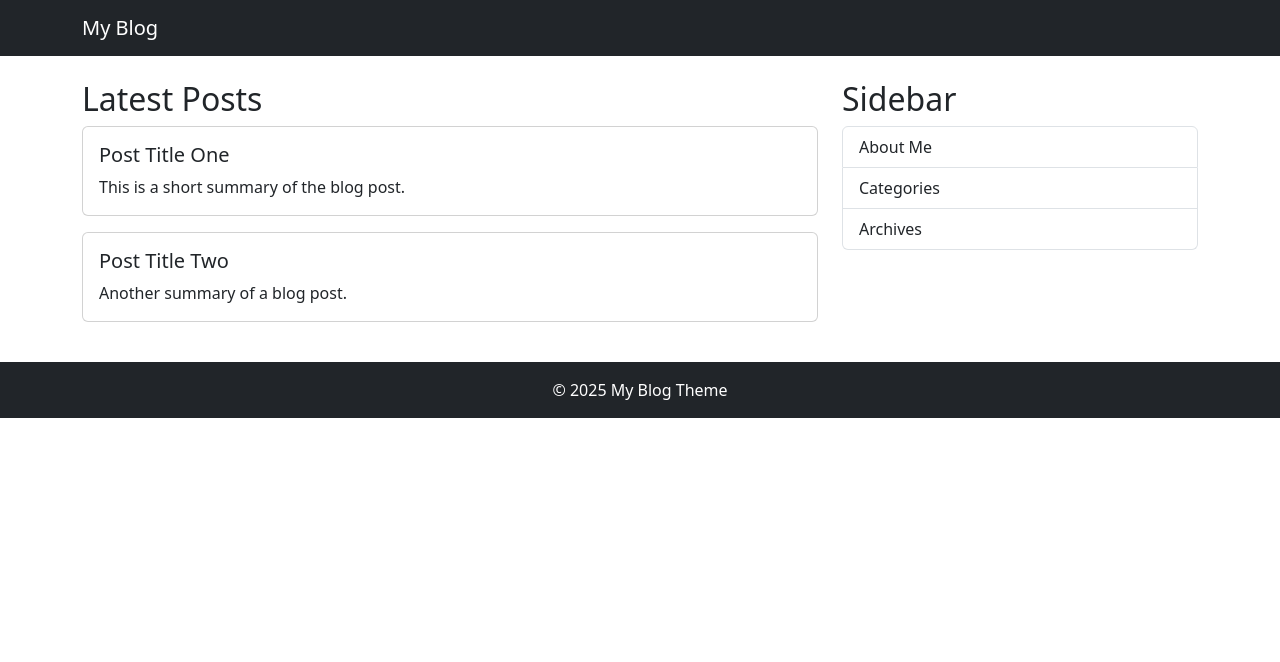
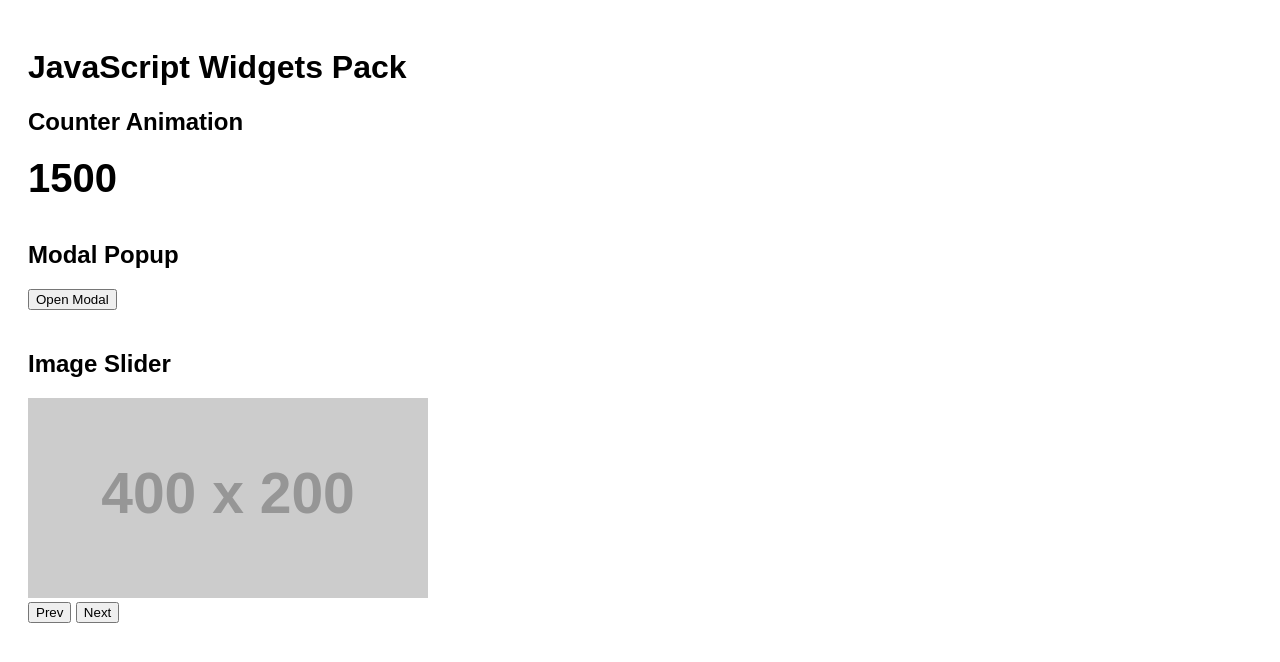
Before and after one commit to sammiesn/-web-templates-portfolio, a plain HTML site: page index.html in a window 1280 px wide. Drawn offline with nearby package versions, Linux system fonts and the light colour scheme; placeholder pictures from the web are drawn by us.

Commit message:
Add JavaScript Widgets Pack
Added interactive JavaScript widgets including counter animation, modal popup, and image slider with working navigation. Includes preview screenshot.

```diff
--- a/index.html
+++ b/index.html
@@ -1,50 +1,43 @@
 <!DOCTYPE html>
 <html lang="en">
 <head>
-  <meta charset="UTF-8">
-  <meta name="viewport" content="width=device-width, initial-scale=1.0">
-  <title>Bootstrap Blog Theme</title>
-  <link href="https://cdn.jsdelivr.net/npm/bootstrap@5.3.0/dist/css/bootstrap.min.css" rel="stylesheet">
+    <meta charset="UTF-8">
+    <meta name="viewport" content="width=device-width, initial-scale=1.0">
+    <title>JavaScript Widgets Pack</title>
+    <link rel="stylesheet" href="style.css">
 </head>
 <body>
 
-  <nav class="navbar navbar-expand-lg navbar-dark bg-dark">
-    <div class="container">
-      <a class="navbar-brand" href="#">My Blog</a>
-    </div>
-  </nav>
+    <h1>JavaScript Widgets Pack</h1>
 
-  <div class="container mt-4">
-    <div class="row">
-      <div class="col-md-8">
-        <h2>Latest Posts</h2>
-        <div class="card mb-3">
-          <div class="card-body">
-            <h5 class="card-title">Post Title One</h5>
-            <p class="card-text">This is a short summary of the blog post.</p>
-          </div>
+    <!-- Counter -->
+    <section class="widget">
+        <h2>Counter Animation</h2>
+        <div class="counter" data-target="1500">0</div>
+    </section>
+
+    <!-- Modal -->
+    <section class="widget">
+        <h2>Modal Popup</h2>
+        <button id="openModal">Open Modal</button>
+        <div id="modal" class="modal">
+            <div class="modal-content">
+                <p>This is a modal popup!</p>
+                <button id="closeModal">Close</button>
+            </div>
         </div>
-        <div class="card mb-3">
-          <div class="card-body">
-            <h5 class="card-title">Post Title Two</h5>
-            <p class="card-text">Another summary of a blog post.</p>
-          </div>
+    </section>
+
+    <!-- Slider -->
+    <section class="widget">
+        <h2>Image Slider</h2>
+        <div class="slider">
+            <img id="sliderImage" src="https://via.placeholder.com/400x200?text=Slide+1">
         </div>
-      </div>
-      <div class="col-md-4">
-        <h2>Sidebar</h2>
-        <ul class="list-group">
-          <li class="list-group-item">About Me</li>
-          <li class="list-group-item">Categories</li>
-          <li class="list-group-item">Archives</li>
-        </ul>
-      </div>
-    </div>
-  </div>
+        <button id="prev">Prev</button>
+        <button id="next">Next</button>
+    </section>
 
-  <footer class="bg-dark text-white text-center py-3 mt-4">
-    © 2025 My Blog Theme
-  </footer>
-
+    <script src="script.js"></script>
 </body>
 </html>
--- /dev/null
+++ b/script.js
@@ -0,0 +1,35 @@
+
+const counter = document.querySelector('.counter');
+let count = 0;
+const target = parseInt(counter.getAttribute('data-target'));
+
+const updateCounter = () => {
+    if (count < target) {
+        count += 10;
+        counter.textContent = count;
+        requestAnimationFrame(updateCounter);
+    }
+};
+updateCounter();
+
+
+const modal = document.getElementById('modal');
+document.getElementById('openModal').onclick = () => modal.style.display = 'block';
+document.getElementById('closeModal').onclick = () => modal.style.display = 'none';
+
+
+const images = [
+  "https://images.unsplash.com/photo-1503264116251-35a269479413?w=400&h=200&fit=crop",
+  "https://images.unsplash.com/photo-1500530855697-b586d89ba3ee?w=400&h=200&fit=crop",
+  "https://images.unsplash.com/photo-1495567720989-cebdbdd97913?w=400&h=200&fit=crop"
+];
+let index = 0;
+document.getElementById('next').onclick = () => {
+    index = (index + 1) % images.length;
+    document.getElementById('sliderImage').src = images[index];
+};
+
+document.getElementById('prev').onclick = () => {
+    index = (index - 1 + images.length) % images.length;
+    document.getElementById('sliderImage').src = images[index];
+};
--- a/style.css
+++ b/style.css
@@ -1,44 +1,36 @@
 body {
-    margin: 0;
     font-family: Arial, sans-serif;
-    background: #f5f5f5;
+    padding: 20px;
 }
 
-.hero {
-    background: #1a73e8;
-    color: white;
-    text-align: center;
-    padding: 80px 20px;
+.widget {
+    margin-bottom: 40px;
 }
 
-.btn {
-    background: white;
-    color: #1a73e8;
-    padding: 12px 25px;
-    border-radius: 5px;
-    text-decoration: none;
+.counter {
+    font-size: 40px;
     font-weight: bold;
 }
 
-.features {
-    display: flex;
-    justify-content: center;
-    padding: 40px 20px;
-    gap: 20px;
+.modal {
+    display: none;
+    position: fixed;
+    top: 0;
+    left: 0;
+    width: 100%;
+    height: 100%;
+    background: rgba(0,0,0,0.6);
 }
 
-.feature {
+.modal-content {
     background: white;
     padding: 20px;
-    border-radius: 8px;
-    width: 250px;
+    margin: 15% auto;
+    width: 300px;
     text-align: center;
-    box-shadow: 0 2px 5px rgba(0,0,0,0.1);
 }
 
-footer {
-    text-align: center;
-    padding: 20px;
-    background: #222;
-    color: white;
+.slider img {
+    width: 100%;
+    max-width: 400px;
 }
```
Also changed, not shown: javascript-widgets-preview.png (added).
